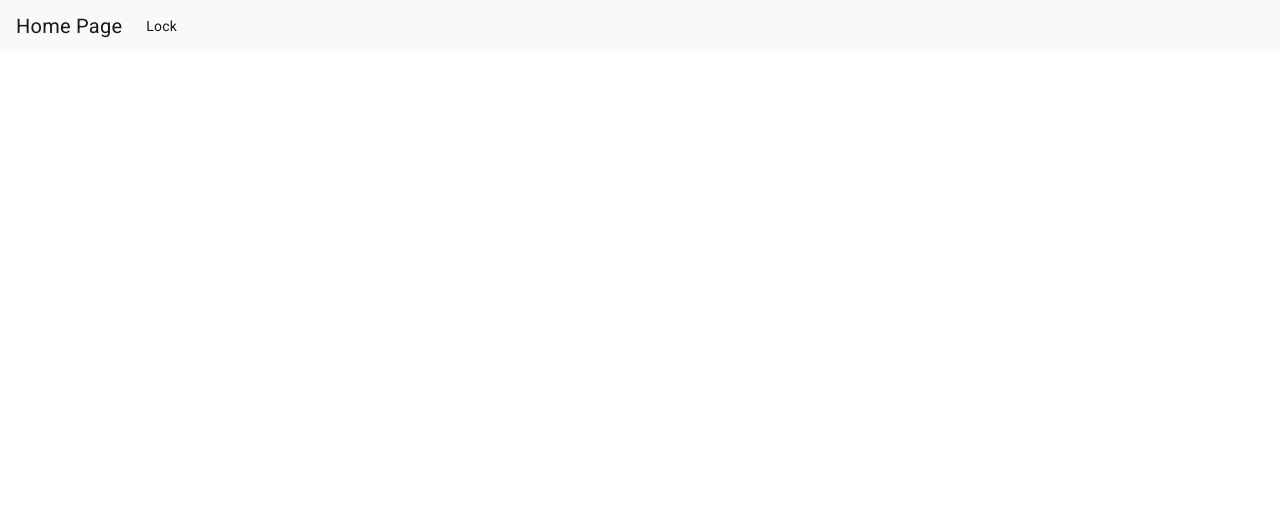
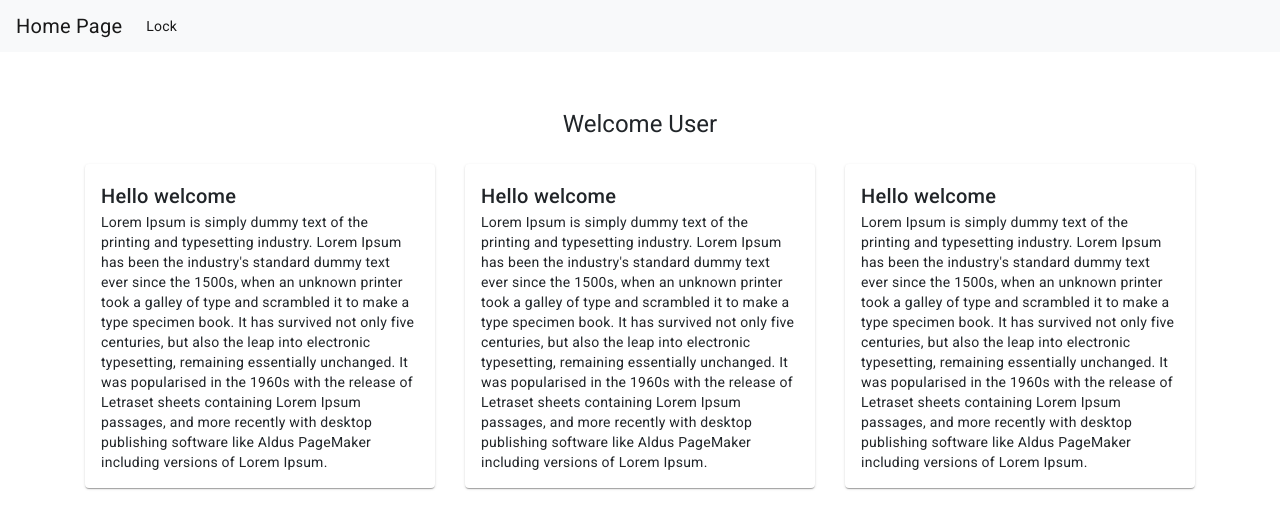
Before and after one commit to SivinSaji/angular-sample-project, an Angular app: page /home in a window 1280 px wide. Shown: the top 528 px of the page. Built offline with nearby package versions, Linux system fonts and the light colour scheme; sample sign-in values are in the browser's storage.

Commit message:
Added card in home page

```diff
--- a/src/app/app.module.ts
+++ b/src/app/app.module.ts
@@ -10,6 +10,7 @@
 import { MatButtonModule } from '@angular/material/button';
 import { MatInputModule } from '@angular/material/input';
 import {MatFormFieldModule} from '@angular/material/form-field';
+import { MatCardModule } from '@angular/material/card';
 
 @NgModule({
   declarations: [
@@ -24,7 +25,8 @@
     BrowserAnimationsModule,
     MatButtonModule,
     MatInputModule,
-    MatFormFieldModule
+    MatFormFieldModule,
+    MatCardModule
   ],
   providers: [
     LoginService
--- a/src/app/home/home.component.css
+++ b/src/app/home/home.component.css
@@ -0,0 +1,4 @@
+.title{
+    margin-top:5%;
+    text-align: center;
+}
--- a/src/app/home/home.component.html
+++ b/src/app/home/home.component.html
@@ -0,0 +1,35 @@
+<div class="container">
+    <h1 class="title">Welcome User</h1>
+    <div class="row mt-4">
+        <div class="col-md-4 m-auto">
+            <mat-card class="example-card">
+                <mat-card-header>
+                    <mat-card-title>Hello welcome</mat-card-title>
+                </mat-card-header>
+                <mat-card-content>
+                    <p>{{ longText }}</p>
+                </mat-card-content>
+            </mat-card>
+        </div>
+        <div class="col-md-4 m-auto">
+            <mat-card class="example-card">
+                <mat-card-header>
+                    <mat-card-title>Hello welcome</mat-card-title>
+                </mat-card-header>
+                <mat-card-content>
+                    <p>{{ longText }}</p>
+                </mat-card-content>
+            </mat-card>
+        </div>
+        <div class="col-md-4 m-auto">
+            <mat-card class="example-card">
+                <mat-card-header>
+                    <mat-card-title>Hello welcome</mat-card-title>
+                </mat-card-header>
+                <mat-card-content>
+                    <p>{{ longText }}</p>
+                </mat-card-content>
+            </mat-card>
+        </div>
+    </div>
+</div>
--- a/src/app/home/home.component.ts
+++ b/src/app/home/home.component.ts
@@ -8,6 +8,7 @@
 })
 
 export class HomeComponent {
+  longText = "Lorem Ipsum is simply dummy text of the printing and typesetting industry. Lorem Ipsum has been the industry's standard dummy text ever since the 1500s, when an unknown printer took a galley of type and scrambled it to make a type specimen book. It has survived not only five centuries, but also the leap into electronic typesetting, remaining essentially unchanged. It was popularised in the 1960s with the release of Letraset sheets containing Lorem Ipsum passages, and more recently with desktop publishing software like Aldus PageMaker including versions of Lorem Ipsum."
   constructor(private router: Router) {
   }
 
```
